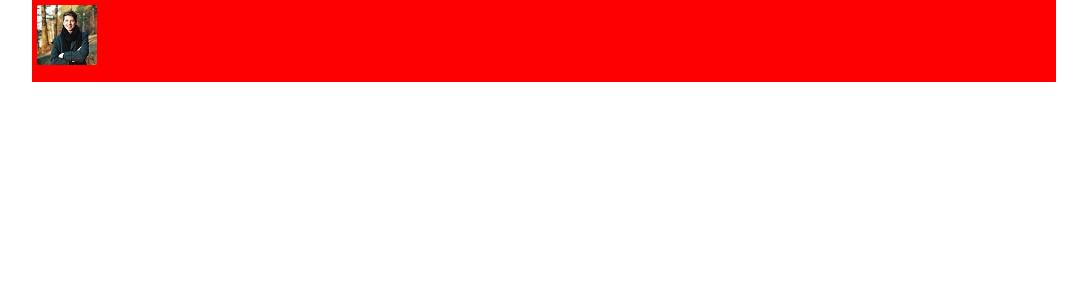
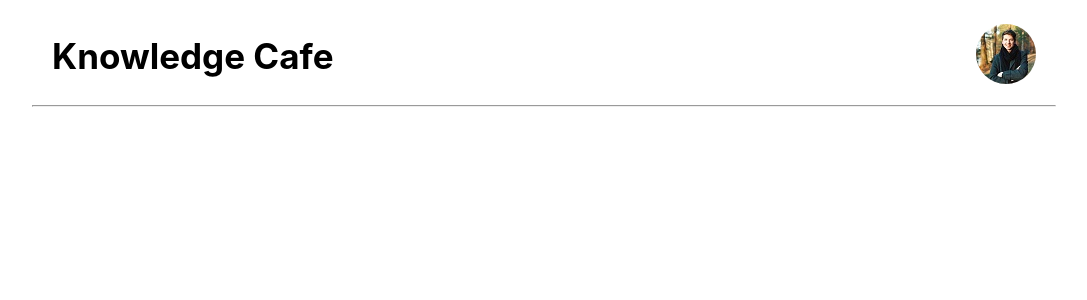
Before and after one commit to azaadd/knowledge-cafe, a React (Create React App) app: page / in a window 1280 px wide. Shown: the top 300 px of the page, without its empty margins (96-1183 px from the left). Built offline with nearby package versions, Linux system fonts and the light colour scheme.

Commit message:
added header section complete

```diff
--- a/src/Components/Header/Header.css
+++ b/src/Components/Header/Header.css
@@ -1,5 +1,18 @@
+.header-wrap hr{
+    border: -1px solid gray;
+}
 .header{
+    margin-top: 15px;
     height: 72px;
-    padding: 5px 5px;
+    padding: 5px 20px;
+    display: flex;
     align-items: center;
+    justify-content: space-between;
 }
+.header h2{
+    font-weight: 700;
+    font-size: 35px;
+}
+.header img{
+    border-radius: 30px;
+}
--- a/src/Components/Header/Header.js
+++ b/src/Components/Header/Header.js
@@ -5,8 +5,17 @@ import profileImage from '../../images/profile.jpg';
 
 const Header = () => {
     return (
-        <div className='header'>
-            <img src={profileImage} alt="" />
+        <div className='header-wrap'>
+            <div className='header'>
+                <div>
+                    <h2>Knowledge Cafe</h2>
+                </div>
+                <div>
+                    <img src={profileImage} alt="" />
+                </div>
+            </div>
+            <hr />
+
         </div>
     );
 };
--- a/src/index.css
+++ b/src/index.css
@@ -10,7 +10,6 @@ body {
 }
 #root{
   width: 80%;
-  background-color: red;
   margin:auto;
 
 }
```
